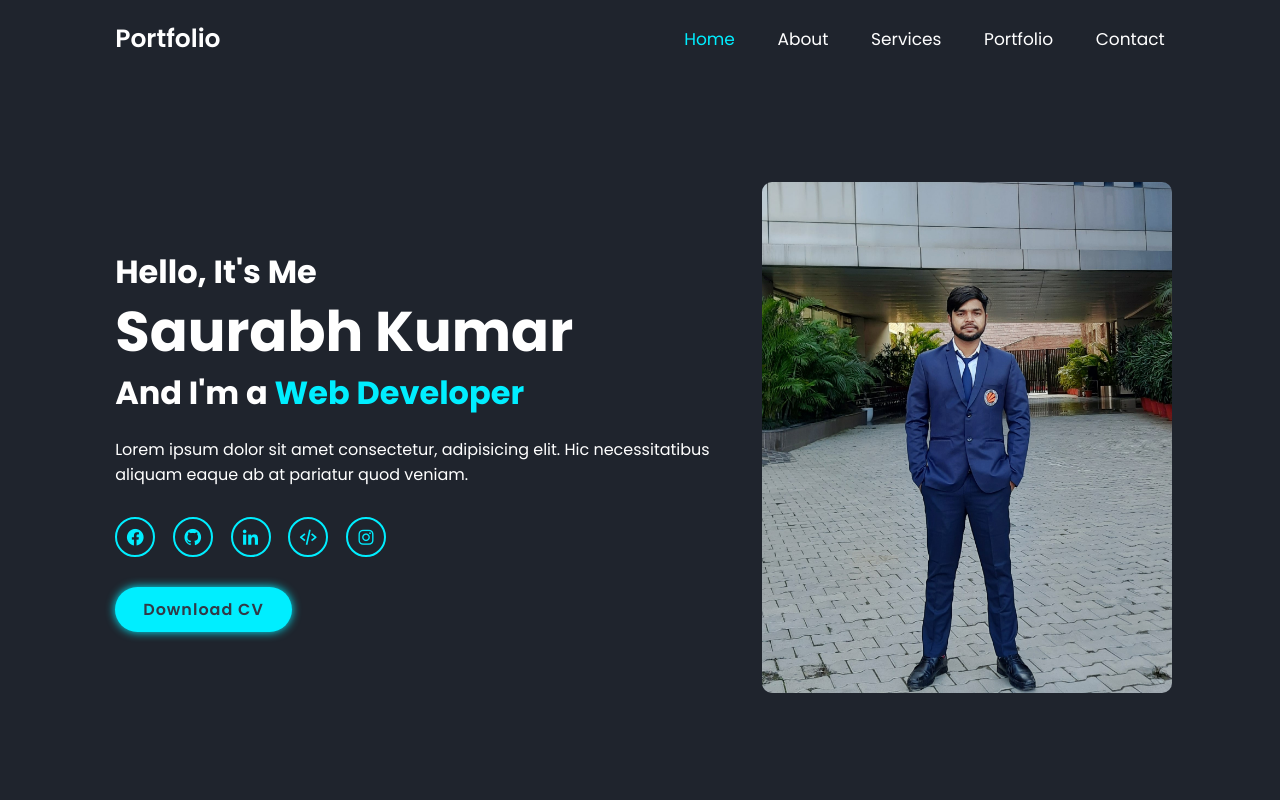
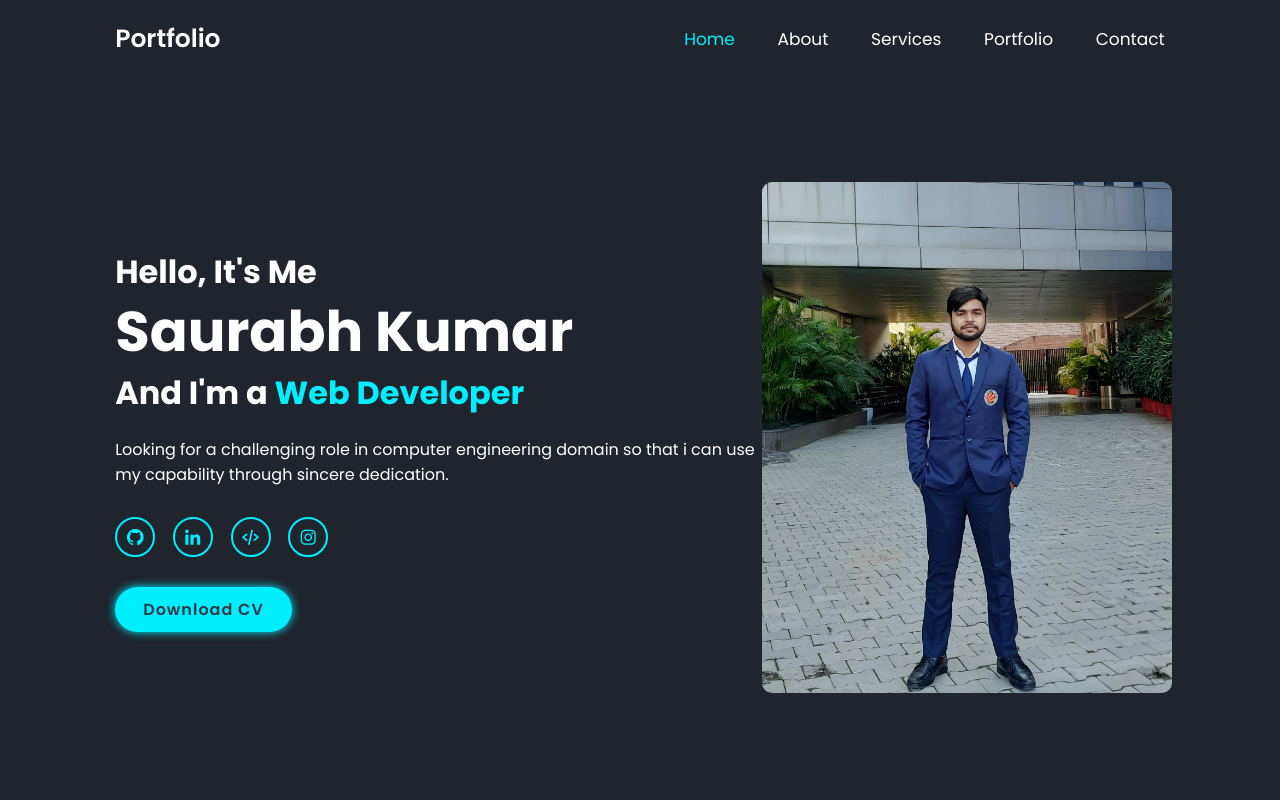
Before and after one commit to saurabhkumar70049/PortfolioWebsite, a plain HTML site: page index.html in a window 1280 px wide. Shown: the top 800 px of the page. Drawn offline with nearby package versions, Linux system fonts and the light colour scheme.

Commit message:
added all links

```diff
--- a/index.html
+++ b/index.html
@@ -34,15 +34,15 @@
             <h3>Hello, It's Me</h3>
             <h1>Saurabh Kumar</h1>
             <h3>And I'm a <span>Web Developer</span></h3>
-            <p>Lorem ipsum dolor sit amet consectetur, adipisicing elit. Hic necessitatibus aliquam eaque ab at pariatur quod veniam.</p>
+            <p>Looking for a challenging role in computer engineering domain so that i can use my capability through sincere dedication.</p>
             <div class="social-media">
-                <a href="#"><i class='bx bxl-facebook-circle'></i></a>
-                <a href="#"><i class='bx bxl-github'></i></a>
-                <a href="#"><i class='bx bxl-linkedin'></i></a>
-                <a href="#"><i class='bx bx-code-alt'></i></a>
+                <!-- <a href="#"><i class='bx bxl-facebook-circle'></i></a> -->
+                <a href="https://github.com/saurabhkumar70049"><i class='bx bxl-github'></i></a>
+                <a href="https://www.linkedin.com/in/saurabh-kumar-745723156/"><i class='bx bxl-linkedin'></i></a>
+                <a href="https://leetcode.com/saaurabh_07/"><i class='bx bx-code-alt'></i></a>
                 <a href="https://www.instagram.com/saurabh_sooryavanshi/"><i class='bx bxl-instagram'></i></a>
             </div>
-            <a href="#" class="btn">Download CV</a>
+            <a href="https://drive.google.com/file/d/1Bwdij1y1EZ6HpGqvwMfOSrPqn4hH6AEr/view?usp=sharing" class="btn">Download CV</a>
         </div>
         <div class="home-image">
             <img class="profile-img" src="image/saurabh.jpg" alt="saurabh">
```
